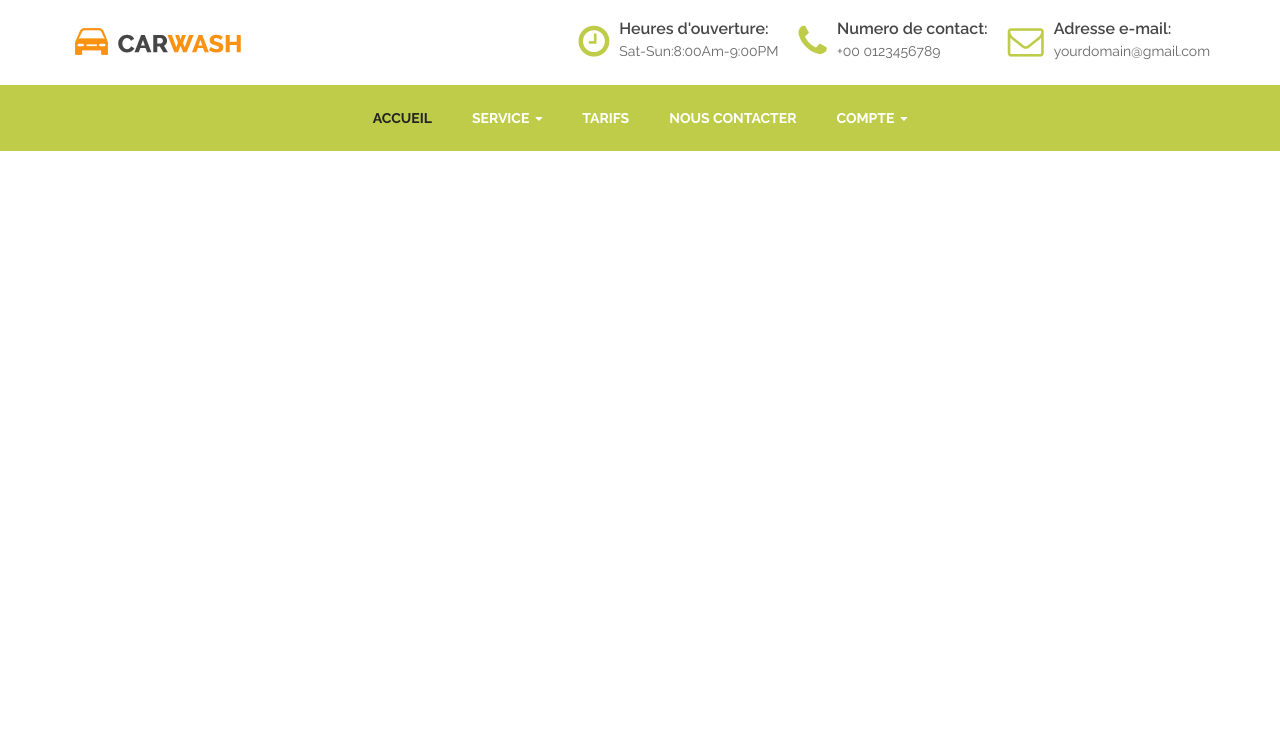
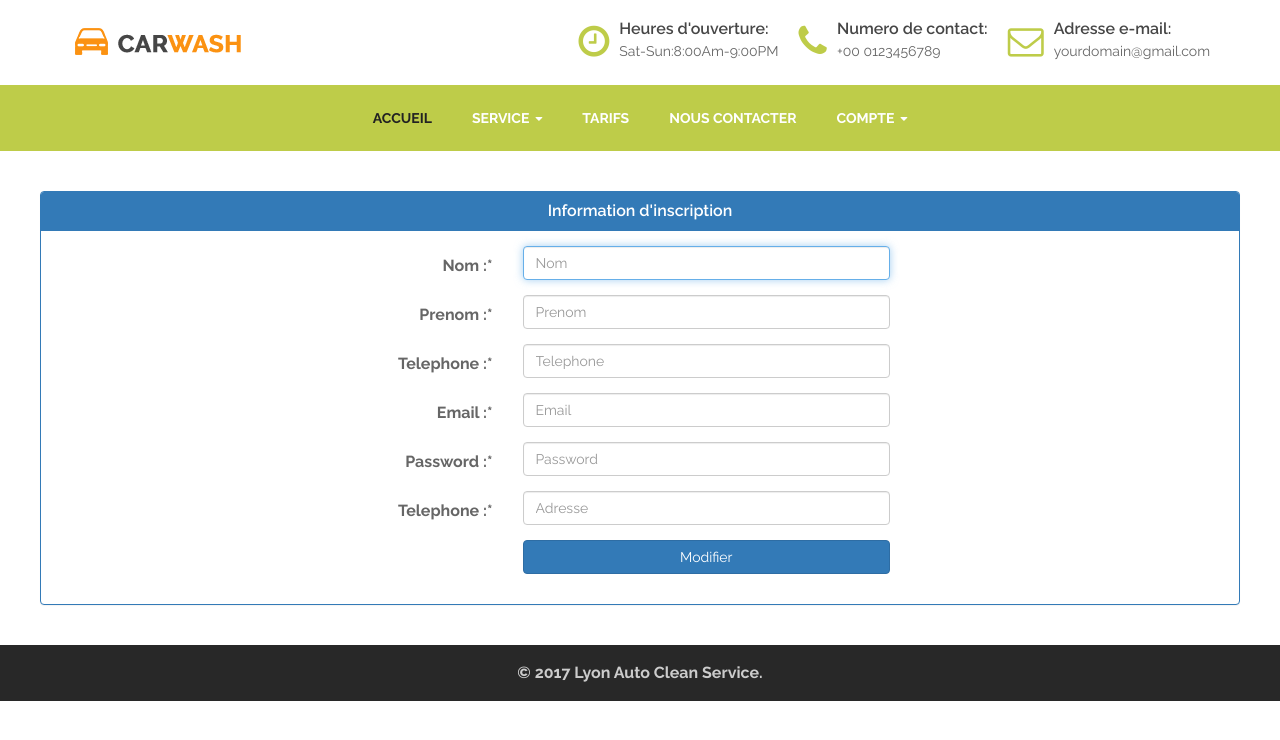
Before and after one commit to ziatl/CarWash-Angular, an Angular app: page /update in a window 1280 px wide. Before the commit this address led to /. Shown: the top 740 px of the page. Built offline with nearby package versions, Linux system fonts and the light colour scheme; no server answers.

Commit message:
Ajout de message de contact

```diff
--- a/src/app/app.module.ts
+++ b/src/app/app.module.ts
@@ -14,6 +14,7 @@ import {ContactComponent} from "./contact/contact.component";
 import {LoginComponent} from "./sign/login.component";
 import {JoinComponent} from "./sign/join.component";
 import {ProfileComponent} from "./profile/profile.component"
+import {UpdateComponent} from "./sign/update.component";
 
 
 const appRoutes: Routes = [
@@ -24,6 +25,7 @@ const appRoutes: Routes = [
   { path: 'login',      component: LoginComponent },
   { path: 'join',      component: JoinComponent },
   { path: 'profile',      component: ProfileComponent },
+  { path: 'update',      component: UpdateComponent },
 ];
 
 
@@ -37,7 +39,8 @@ const appRoutes: Routes = [
     ContactComponent,
     LoginComponent,
     JoinComponent,
-    ProfileComponent
+    ProfileComponent,
+    UpdateComponent
   ],
   imports: [
     RouterModule.forRoot(
--- a/src/app/sign/join.component.html
+++ b/src/app/sign/join.component.html
@@ -65,3 +65,21 @@
   </form> <!-- /form -->
 </div> <!-- ./container -->
 </div>
+
+<!-- Footer Section Start -->
+<footer>
+
+  <!-- Footer Bottom Section Start -->
+  <div class="footer-bottom-sec">
+    <div class="container">
+      <div class="row">
+        <div class="col-md-12">
+          <div class="copy-right">
+            <p>&copy; 2017 Lyon Auto Clean Service.</p>
+          </div>
+        </div>
+      </div>
+    </div>
+  </div>
+  <!-- Footer Bottom Section End -->
+</footer>
--- /dev/null
+++ b/src/app/sign/update.component.css
@@ -0,0 +1,22 @@
+body {
+  background-color: #eee;
+}
+
+*[role="form"] {
+  max-width: 530px;
+  padding: 15px;
+  margin: 0 auto;
+  background-color: #fff;
+  border-radius: 0.3em;
+}
+
+*[role="form"] h2 {
+  margin-left: 5em;
+  margin-bottom: 1em;
+}
+
+.erreur{
+  color: red;
+  margin: 5px;
+  margin-top: 5px;
+}
--- /dev/null
+++ b/src/app/sign/update.component.html
@@ -0,0 +1,95 @@
+<div class="panel panel-primary" style="margin:40px;">
+  <div class="panel-heading">
+    <h3 class="panel-title" align="center">Information d'inscription</h3>
+  </div>
+  <div class="container" >
+    <form class="form-horizontal" role="form" #joinForm="ngForm" (ngSubmit)="join(f)" autocomplete="off">
+      <div class="form-group">
+        <label for="nom" class="col-sm-3 control-label">Nom :*</label>
+        <div class="col-sm-9">
+          <input type="text" id="nom" placeholder="Nom" class="form-control"
+                 [(ngModel)]="user.nom" name="nom" #nom="ngModel" required autofocus>
+          <div *ngIf="nom.invalid && (nom.dirty || nom.touched)">
+            <h6 class="erreur" *ngIf="nom.errors.required">Saisie obligatoire.</h6>
+          </div>
+        </div>
+      </div>
+      <div class="form-group">
+        <label for="prenom" class="col-sm-3 control-label">Prenom :*</label>
+        <div class="col-sm-9">
+          <input type="text" id="prenom" placeholder="Prenom" class="form-control"
+                 [(ngModel)]="user.prenom" name="prenom" #prenom="ngModel" required autofocus>
+          <div *ngIf="prenom.invalid && (prenom.dirty || prenom.touched)">
+            <h6 class="erreur" *ngIf="prenom.errors.required">Saisie obligatoire.</h6>
+          </div>
+        </div>
+      </div>
+      <div class="form-group">
+        <label for="telephone" class="col-sm-3 control-label">Telephone :*</label>
+        <div class="col-sm-9">
+          <input type="number" id="telephone" placeholder="Telephone" class="form-control"
+                 [(ngModel)]="user.telephone" name="telephone" #telephone="ngModel" minlengh="10" maxlength="10" required>
+          <div *ngIf="telephone.invalid && (telephone.dirty || telephone.touched)">
+            <h6 class="erreur" *ngIf="telephone.errors.required">Saisie obligatoire.</h6>
+          </div>
+        </div>
+      </div>
+      <div class="form-group">
+        <label for="email" class="col-sm-3 control-label">Email :*</label>
+        <div class="col-sm-9">
+          <input type="email" id="email" placeholder="Email" class="form-control"
+                 [(ngModel)]="user.email" name="email" #email="ngModel" required>
+          <div *ngIf="email.invalid && (email.dirty || email.touched)">
+            <h6 class="erreur" *ngIf="email.errors.required">Saisie obligatoire.</h6>
+          </div>
+          <h6 class="erreur" *ngIf="errEmail">{{errEmail}}</h6>
+        </div>
+      </div>
+      <div class="form-group">
+        <label for="password" class="col-sm-3 control-label">Password :*</label>
+        <div class="col-sm-9">
+          <input type="password" id="password" placeholder="Password" class="form-control"
+                 [(ngModel)]="user.mdp" name="mdp" #mdp="ngModel" minlengh="8" required>
+          <div *ngIf="mdp.invalid && (mdp.dirty || mdp.touched)">
+            <h6 class="erreur" *ngIf="mdp.errors.required">Saisie obligatoire.</h6>
+            <h6 class="erreur" *ngIf="mdp.errors.minlengh">Minimum 8 caractere.</h6>
+          </div>
+
+        </div>
+      </div>
+      <div class="form-group">
+        <label for="telephone" class="col-sm-3 control-label">Telephone :*</label>
+        <div class="col-sm-9">
+          <input type="text" id="adresse" placeholder="Adresse" class="form-control"
+                 [(ngModel)]="user.adresse" name="adresse" #adresse="ngModel" minlengh="10" maxlength="10" required>
+          <div *ngIf="adresse.invalid && (adresse.dirty || adresse.touched)">
+            <h6 class="erreur" *ngIf="adresse.errors.required">Saisie obligatoire.</h6>
+          </div>
+        </div>
+      </div>
+      <div class="form-group">
+        <div class="col-sm-9 col-sm-offset-3">
+          <button type="submit" class="btn btn-primary btn-block">Modifier</button>
+        </div>
+      </div>
+    </form> <!-- /form -->
+  </div> <!-- ./container -->
+</div>
+
+<!-- Footer Section Start -->
+<footer>
+
+  <!-- Footer Bottom Section Start -->
+  <div class="footer-bottom-sec">
+    <div class="container">
+      <div class="row">
+        <div class="col-md-12">
+          <div class="copy-right">
+            <p>&copy; 2017 Lyon Auto Clean Service.</p>
+          </div>
+        </div>
+      </div>
+    </div>
+  </div>
+  <!-- Footer Bottom Section End -->
+</footer>
--- /dev/null
+++ b/src/app/sign/update.component.ts
@@ -0,0 +1,64 @@
+import {Component} from '@angular/core';
+import {UserService} from './../../services/user.service';
+import {User} from "./../models/user.model";
+import { FormsModule, FormGroup, Validators, NgForm } from '@angular/forms';
+
+@Component({
+  selector:'tag-join',
+  templateUrl:'./update.component.html',
+  styleUrls:['./update.component.css'],
+  providers:[UserService]
+
+})
+
+export class UpdateComponent{
+
+  reponse:any;
+  user = new User();
+  errEmail = "";
+  constructor(public userService: UserService){
+    this.userService.user = {};
+    this.user = new User();
+    this.userService.getUserById(localStorage.getItem("wcid")).subscribe(data=>{
+      this.reponse = data;
+      this.jsonToUser(this.reponse);
+      console.log(this.user);
+    });
+
+  }
+
+  public join(f:NgForm){
+    this.userService.user = {
+      nom:this.user.nom,
+      prenom:this.user.prenom,
+      email:this.user.email,
+      mdp:this.user.mdp,
+      telephone:this.user.telephone,
+      dateCreate:this.user.dateCreate,
+      dateUpdate:this.user.dateUpdate,
+      adresse:this.user.adresse,
+      id:this.user.id
+    };
+    this.userService.updateUser().subscribe(data => {
+      this.reponse = data;
+      if (this.reponse.id == 0){
+        this.errEmail = "Adresse e-mail déjà utilisé.";
+      }else {
+        this.jsonToUser(this.reponse);
+        console.log(this.user);
+      }
+    });
+  }
+
+  public jsonToUser(reponse:any){
+    this.user.nom = reponse["nom"];
+    this.user.prenom = reponse["prenom"];
+    this.user.adresse = reponse["adresse"];
+    this.user.email = reponse["email"];
+    this.user.dateCreate = reponse["dateCreate"];
+    this.user.dateUpdate = reponse["dateUpdate"];
+    this.user.id = reponse["id"];
+    this.user.telephone = reponse["telephone"];
+    this.user.mdp = reponse = reponse["mdp"];
+  }
+}
--- a/src/services/user.service.ts
+++ b/src/services/user.service.ts
@@ -28,6 +28,13 @@ export class UserService {
       .map(response => response.json());
   }
 
+  public updateUser(){
+    console.log(this.user);
+    return this.http
+      .put(this.baseUrl+"user",JSON.stringify(this.user),this.options)
+      .map(response => response.json());
+  }
+
   public login(email:String,mdp:String){
     let user = {email:email,mdp:mdp};
     return this.http.post(this.baseUrl+"login",JSON.stringify(user),this.options)
@@ -43,4 +50,7 @@ export class UserService {
       .map(response => response.json());
   }
 
+
+
+
 }
```
